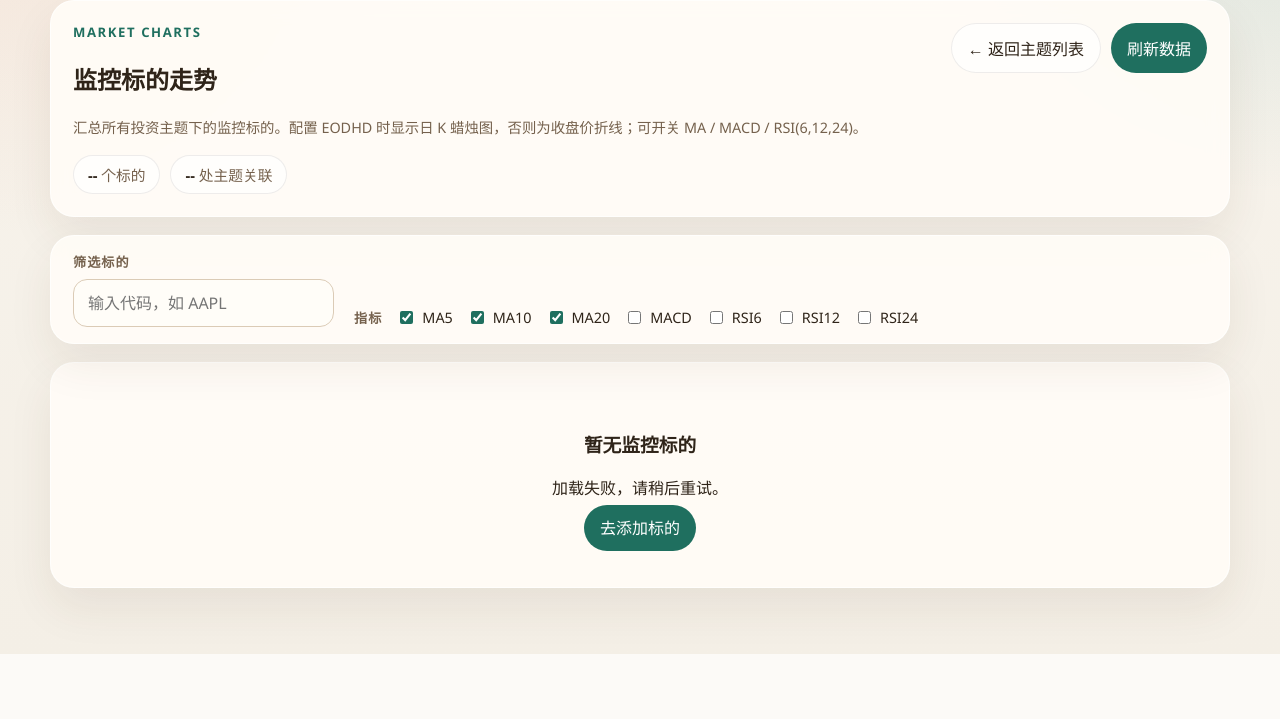
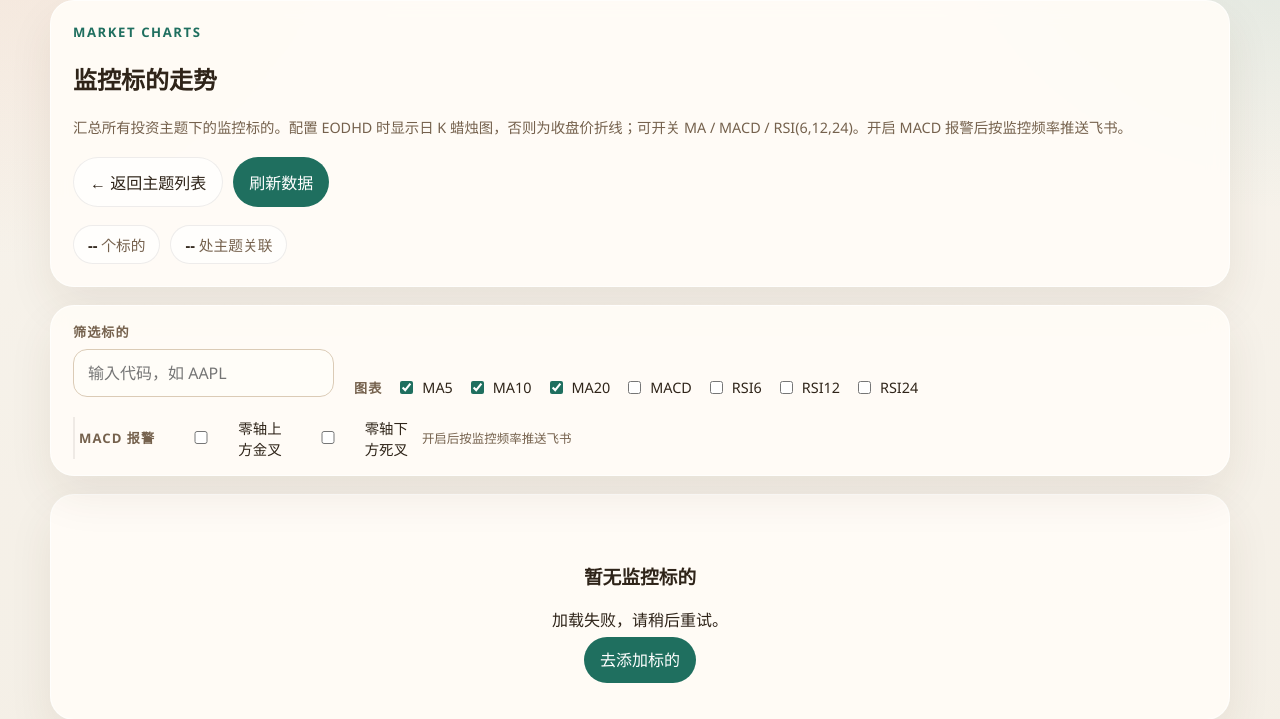
Before and after one commit to unkper/finHelper, a Python web app: template templates/investments/stocks.html in a window 1280 px wide. Shown: the part 191-910 px from the top of the page. Before the commit the page ends 845 px from the top, so only its background shows below. Run offline with Jinja, Linux system fonts and the light colour scheme; the template is opened without the code that fills it, so the values that code supplies are empty; some libraries are stand-ins or nearby versions.

Commit message:
refactor(core): restructure stock chart and settings modules

```diff
--- a/static/stock-charts.css
+++ b/static/stock-charts.css
@@ -247,6 +247,41 @@
   border-radius: 16px;
 }
 
+.macd-alert-toggles {
+  padding-left: 4px;
+  border-left: 2px solid rgba(47, 36, 25, 0.08);
+}
+
+.macd-alert-hint {
+  font-size: 0.78rem;
+  color: var(--muted);
+}
+
+.stock-macd-tags {
+  display: flex;
+  flex-wrap: wrap;
+  gap: 6px;
+}
+
+.macd-signal-tag {
+  font-size: 0.72rem;
+  font-weight: 700;
+  padding: 3px 8px;
+  border-radius: 6px;
+}
+
+.macd-signal-tag.golden {
+  background: rgba(215, 102, 54, 0.12);
+  border: 1px solid rgba(215, 102, 54, 0.35);
+  color: #d76636;
+}
+
+.macd-signal-tag.death {
+  background: rgba(31, 111, 95, 0.12);
+  border: 1px solid rgba(31, 111, 95, 0.35);
+  color: #1f6f5f;
+}
+
 @media (max-width: 720px) {
   .stock-chart-head {
     flex-direction: column;
--- a/static/stock-charts.js
+++ b/static/stock-charts.js
@@ -35,6 +35,61 @@
   }
 
   let indicatorSettings = loadIndicatorSettings();
+  let macdAlertSettings = {
+    golden_cross_above_zero: false,
+    death_cross_below_zero: false,
+  };
+  let macdAlertSaving = false;
+
+  function buildMacdSignalTags(macd) {
+    if (!macd || !macd.ready) return "";
+    const labels = macd.signal_labels || [];
+    if (!labels.length) return "";
+    const dateNote = macd.bar_date ? ` · ${macd.bar_date}` : "";
+    return labels.map((item) => {
+      const cls = item.type === "golden_cross_above_zero" ? "golden" : "death";
+      return `<span class="macd-signal-tag ${cls}">${item.label}${dateNote}</span>`;
+    }).join("");
+  }
+
+  function syncMacdAlertToolbar() {
+    const golden = document.getElementById("macdAlertGolden");
+    const death = document.getElementById("macdAlertDeath");
+    if (golden) golden.checked = !!macdAlertSettings.golden_cross_above_zero;
+    if (death) death.checked = !!macdAlertSettings.death_cross_below_zero;
+  }
+
+  async function saveMacdAlertSettings() {
+    if (macdAlertSaving) return;
+    macdAlertSaving = true;
+    const hint = document.getElementById("macdAlertHint");
+    const prevHint = hint ? hint.textContent : "";
+    if (hint) hint.textContent = "正在保存…";
+    try {
+      const response = await fetch("/investments/stocks/api/macd-alerts", {
+        method: "POST",
+        headers: { "Content-Type": "application/json" },
+        body: JSON.stringify(macdAlertSettings),
+      });
+      if (!response.ok) throw new Error("保存失败");
+      const payload = await response.json();
+      macdAlertSettings = payload.macd_alerts || macdAlertSettings;
+      syncMacdAlertToolbar();
+      if (hint) {
+        hint.textContent = macdAlertSettings.golden_cross_above_zero || macdAlertSettings.death_cross_below_zero
+          ? "已开启，按监控频率推送飞书"
+          : "开启后按监控频率推送飞书";
+      }
+    } catch (error) {
+      if (hint) hint.textContent = "保存失败，请重试";
+      console.error(error);
+    } finally {
+      macdAlertSaving = false;
+      if (hint && hint.textContent === "正在保存…") {
+        hint.textContent = prevHint;
+      }
+    }
+  }
 
   function saveIndicatorSettings() {
     localStorage.setItem(INDICATOR_STORAGE_KEY, JSON.stringify(indicatorSettings));
@@ -429,6 +484,8 @@
       ? `<div id="chart-${asset.ticker}" class="stock-chart-canvas"></div>`
       : `<p class="stock-chart-empty-note">${asset.exchange === "US" ? "暂无历史行情数据" : "暂仅支持美股历史走势"}</p>`;
 
+    const macdTags = buildMacdSignalTags(asset.macd);
+
     card.innerHTML = `
       <div class="stock-chart-head">
         <div>
@@ -442,6 +499,7 @@
       </div>
       <div class="stock-theme-tags">${themeTags}</div>
       ${alertTags ? `<div class="stock-alert-tags">${alertTags}</div>` : ""}
+      ${macdTags ? `<div class="stock-macd-tags">${macdTags}</div>` : ""}
       ${chartBlock}
     `;
 
@@ -502,6 +560,11 @@
     grid.innerHTML = "";
 
     loading.hidden = true;
+
+    if (payload.macd_alerts) {
+      macdAlertSettings = payload.macd_alerts;
+      syncMacdAlertToolbar();
+    }
 
     if (!payload.assets || !payload.assets.length) {
       empty.hidden = false;
@@ -572,6 +635,7 @@
     if (!document.querySelector(".stocks-page")) return;
 
     syncIndicatorToolbar();
+    syncMacdAlertToolbar();
 
     document.querySelectorAll("[data-indicator]").forEach((input) => {
       input.addEventListener("change", () => {
@@ -579,6 +643,16 @@
         indicatorSettings[key] = input.checked;
         saveIndicatorSettings();
         remountAllCharts();
+      });
+    });
+
+    document.querySelectorAll("[data-macd-alert]").forEach((input) => {
+      input.addEventListener("change", () => {
+        const key = input.dataset.macdAlert;
+        if (key in macdAlertSettings) {
+          macdAlertSettings[key] = input.checked;
+          saveMacdAlertSettings();
+        }
       });
     });
 
--- a/templates/investments/stocks.html
+++ b/templates/investments/stocks.html
@@ -10,7 +10,7 @@
       <div>
         <p class="eyebrow">Market Charts</p>
         <h2>监控标的走势</h2>
-        <p class="hint">汇总所有投资主题下的监控标的。配置 EODHD 时显示日 K 蜡烛图，否则为收盘价折线；可开关 MA / MACD / RSI(6,12,24)。</p>
+        <p class="hint">汇总所有投资主题下的监控标的。配置 EODHD 时显示日 K 蜡烛图，否则为收盘价折线；可开关 MA / MACD / RSI(6,12,24)。开启 MACD 报警后按监控频率推送飞书。</p>
         <p class="hint" id="chartModeHint"></p>
       </div>
       <div class="stocks-hero-actions">
@@ -29,8 +29,8 @@
       <span>筛选标的</span>
       <input type="search" id="tickerFilter" placeholder="输入代码，如 AAPL">
     </label>
-    <div class="indicator-toggles" role="group" aria-label="技术指标">
-      <span class="indicator-toggles-label">指标</span>
+    <div class="indicator-toggles" role="group" aria-label="图表指标">
+      <span class="indicator-toggles-label">图表</span>
       <label class="indicator-toggle"><input type="checkbox" data-indicator="ma5" checked> MA5</label>
       <label class="indicator-toggle"><input type="checkbox" data-indicator="ma10" checked> MA10</label>
       <label class="indicator-toggle"><input type="checkbox" data-indicator="ma20" checked> MA20</label>
@@ -38,6 +38,16 @@
       <label class="indicator-toggle"><input type="checkbox" data-indicator="rsi6"> RSI6</label>
       <label class="indicator-toggle"><input type="checkbox" data-indicator="rsi12"> RSI12</label>
       <label class="indicator-toggle"><input type="checkbox" data-indicator="rsi24"> RSI24</label>
+    </div>
+    <div class="indicator-toggles macd-alert-toggles" role="group" aria-label="MACD飞书报警">
+      <span class="indicator-toggles-label">MACD 报警</span>
+      <label class="indicator-toggle" title="DIF 上穿 DEA，且均在零轴上方">
+        <input type="checkbox" id="macdAlertGolden" data-macd-alert="golden_cross_above_zero"> 零轴上方金叉
+      </label>
+      <label class="indicator-toggle" title="DIF 下穿 DEA，且均在零轴下方">
+        <input type="checkbox" id="macdAlertDeath" data-macd-alert="death_cross_below_zero"> 零轴下方死叉
+      </label>
+      <span class="macd-alert-hint" id="macdAlertHint">开启后按监控频率推送飞书</span>
     </div>
   </section>
 
```
Also changed, not shown: app/database.py (+21 -0 lines), app/routes/investments.py (+21 -1 lines), app/scheduler_setup.py (+14 -1 lines), app/services/settings.py (+31 -0 lines), app/services/stock_charts.py (+13 -0 lines).
